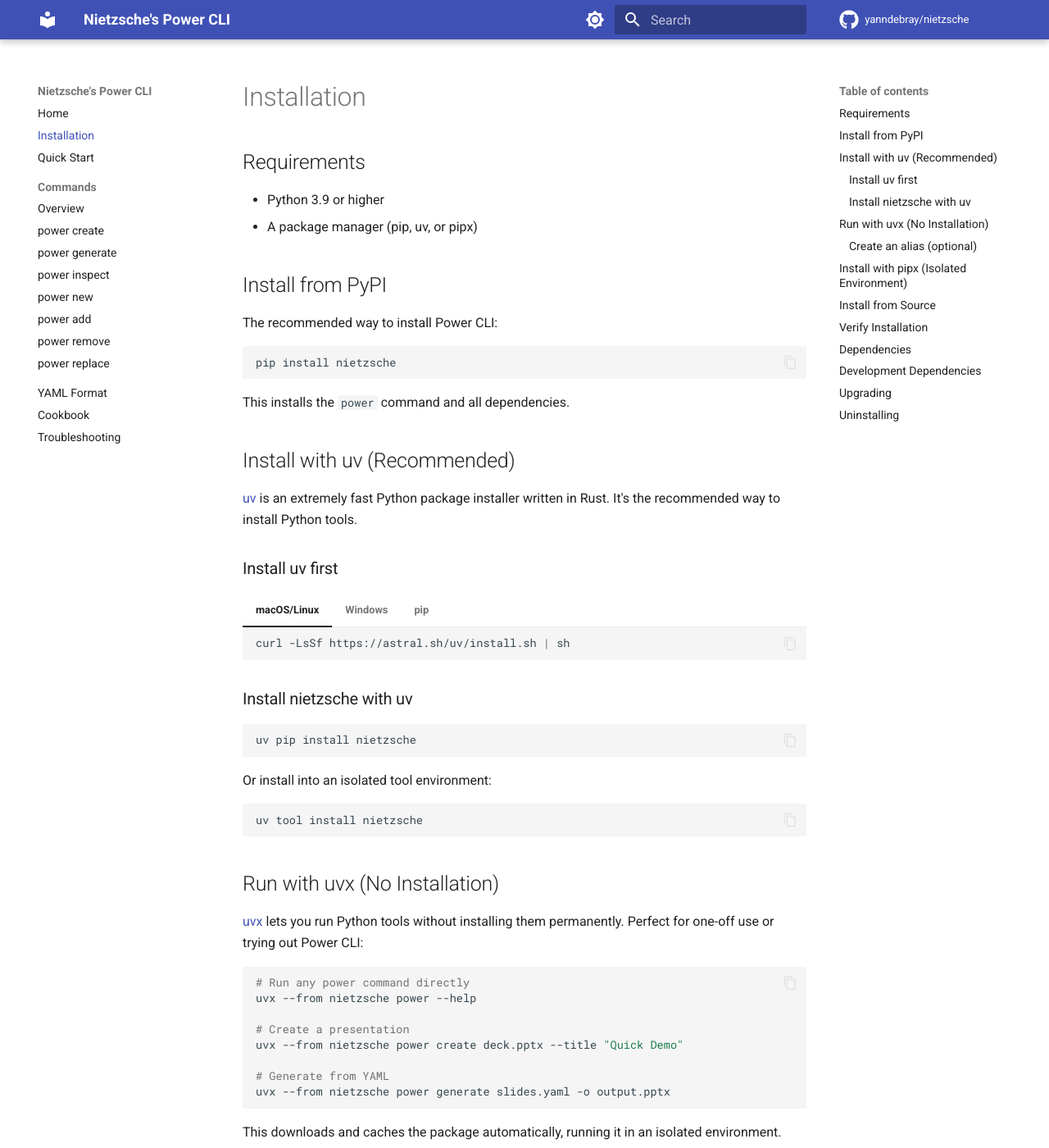
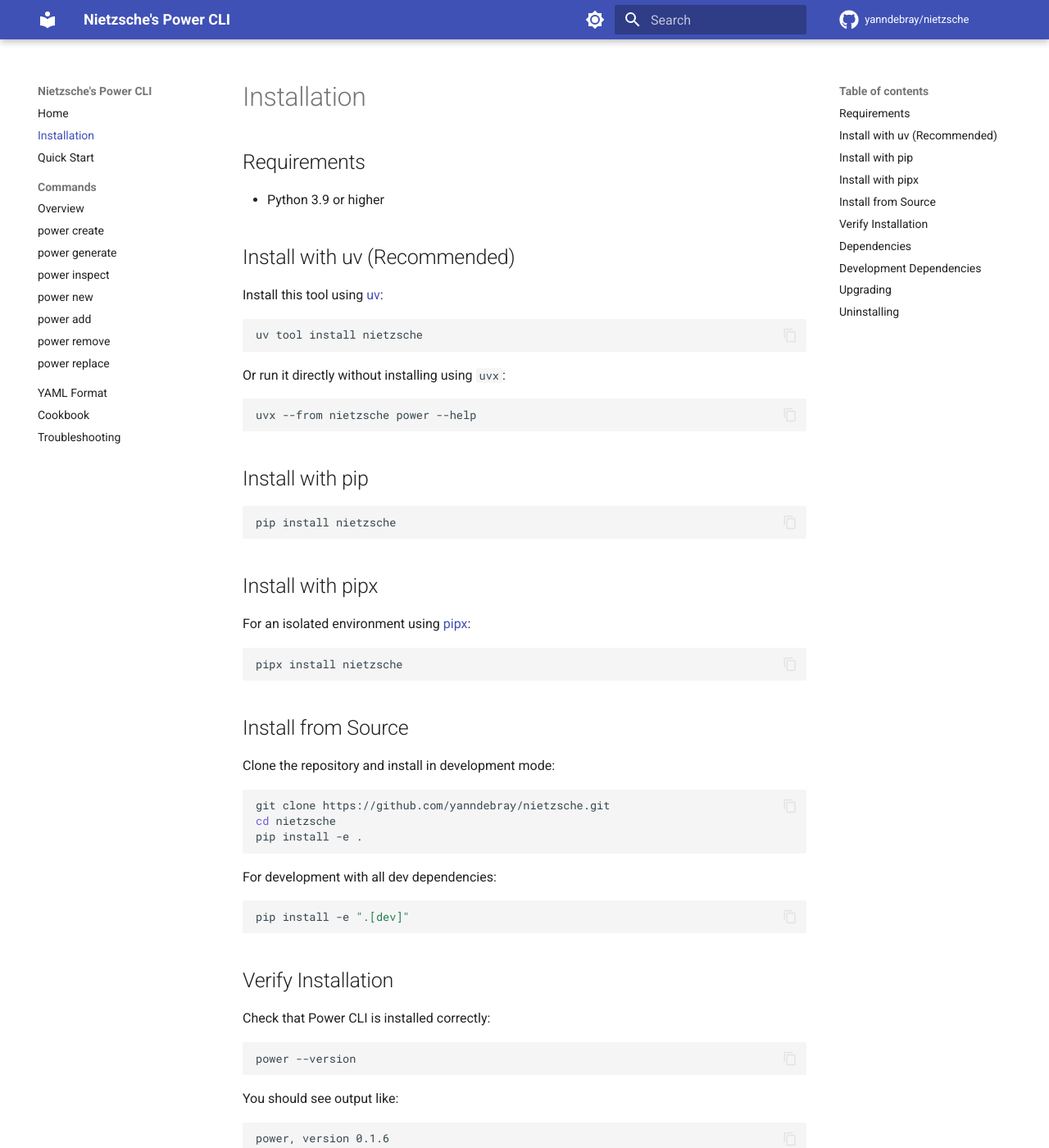
Before and after one commit to yanndebray/nietzsche, an MkDocs documentation site: the page built from docs/install.md, in a window 1280 px wide and 1400 px high. Shown: the whole window at 82% size. Built offline with MkDocs 1.6.1 and Material for MkDocs 9.7.7, drawn with Linux system fonts in a browser that asks for light colours; comment, search, counter and statistics services are not loaded; some of the changed text lies outside the part shown.

Commit message:
Simplify installation docs with uv tool install as primary method
Inspired by simonw/claude-code-transcripts:
- Add PyPI and License badges to README
- Put uv tool install first as recommended method
- Add uvx option for running without installing
- Simplify and clean up installation documentation

Co-Authored-By: Claude Opus 4.5 <noreply@anthropic.com>

````diff
--- a/docs/install.md
+++ b/docs/install.md
@@ -3,98 +3,30 @@
 ## Requirements
 
 - Python 3.9 or higher
-- A package manager (pip, uv, or pipx)
 
-## Install from PyPI
+## Install with uv (Recommended)
 
-The recommended way to install Power CLI:
+Install this tool using [uv](https://docs.astral.sh/uv/):
+
+```bash
+uv tool install nietzsche
+```
+
+Or run it directly without installing using `uvx`:
+
+```bash
+uvx --from nietzsche power --help
+```
+
+## Install with pip
 
 ```bash
 pip install nietzsche
 ```
 
-This installs the `power` command and all dependencies.
+## Install with pipx
 
-## Install with uv (Recommended)
-
-[uv](https://docs.astral.sh/uv/) is an extremely fast Python package installer written in Rust. It's the recommended way to install Python tools.
-
-### Install uv first
-
-=== "macOS/Linux"
-
-    ```bash
-    curl -LsSf https://astral.sh/uv/install.sh | sh
-    ```
-
-=== "Windows"
-
-    ```powershell
-    powershell -ExecutionPolicy ByPass -c "irm https://astral.sh/uv/install.ps1 | iex"
-    ```
-
-=== "pip"
-
-    ```bash
-    pip install uv
-    ```
-
-### Install nietzsche with uv
-
-```bash
-uv pip install nietzsche
-```
-
-Or install into an isolated tool environment:
-
-```bash
-uv tool install nietzsche
-```
-
-## Run with uvx (No Installation)
-
-[uvx](https://docs.astral.sh/uv/guides/tools/) lets you run Python tools without installing them permanently. Perfect for one-off use or trying out Power CLI:
-
-```bash
-# Run any power command directly
-uvx --from nietzsche power --help
-
-# Create a presentation
-uvx --from nietzsche power create deck.pptx --title "Quick Demo"
-
-# Generate from YAML
-uvx --from nietzsche power generate slides.yaml -o output.pptx
-```
-
-This downloads and caches the package automatically, running it in an isolated environment.
-
-### Create an alias (optional)
-
-For convenience, add an alias to your shell configuration:
-
-=== "Bash/Zsh"
-
-    ```bash
-    # Add to ~/.bashrc or ~/.zshrc
-    alias power='uvx --from nietzsche power'
-    ```
-
-=== "PowerShell"
-
-    ```powershell
-    # Add to $PROFILE
-    function power { uvx --from nietzsche power $args }
-    ```
-
-Then use it like a normal command:
-
-```bash
-power create deck.pptx --title "My Presentation"
-```
-
-## Install with pipx (Isolated Environment)
-
-For CLI tools, [pipx](https://pypa.github.io/pipx/) is another option that installs the tool in an isolated environment:
+For an isolated environment using [pipx](https://pypa.github.io/pipx/):
 
 ```bash
 pipx install nietzsche
@@ -168,47 +100,23 @@ This includes:
 
 To upgrade to the latest version:
 
-=== "pip"
-
-    ```bash
-    pip install --upgrade nietzsche
-    ```
-
-=== "uv"
-
-    ```bash
-    uv pip install --upgrade nietzsche
-    # or for tool installation
-    uv tool upgrade nietzsche
-    ```
-
-=== "pipx"
-
-    ```bash
-    pipx upgrade nietzsche
-    ```
+```bash
+uv tool upgrade nietzsche
+# or
+pip install --upgrade nietzsche
+# or
+pipx upgrade nietzsche
+```
 
 !!! tip "uvx always uses latest"
     When using `uvx`, you automatically get the latest version each time (cached for performance).
 
 ## Uninstalling
 
-=== "pip"
-
-    ```bash
-    pip uninstall nietzsche
-    ```
-
-=== "uv"
-
-    ```bash
-    uv pip uninstall nietzsche
-    # or for tool installation
-    uv tool uninstall nietzsche
-    ```
-
-=== "pipx"
-
-    ```bash
-    pipx uninstall nietzsche
-    ```
+```bash
+uv tool uninstall nietzsche
+# or
+pip uninstall nietzsche
+# or
+pipx uninstall nietzsche
+```
````
Also changed, not shown: README.md (+12 -0 lines), docs/quickstart.md (+7 -16 lines).
